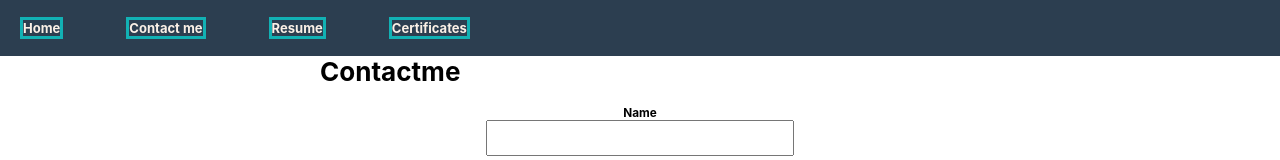
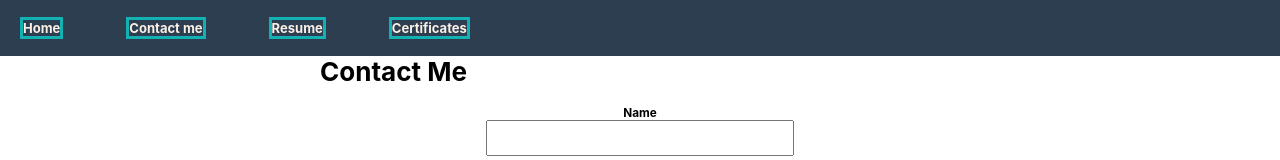
Before and after one commit to Jtenore/my_site, a React (Create React App) app: page /Contactme in a window 1280 px wide. Shown: the top 160 px of the page. Built offline with nearby package versions, Linux system fonts and the light colour scheme; the HTML template or start-up script is replaced by a standard one.

Commit message:
seperated Contact and me

```diff
--- a/src/components/Contactme.js
+++ b/src/components/Contactme.js
@@ -28,7 +28,7 @@ export const Contactme = () => {
 
 	return (
 		<div className="contact_div_form, side_pad">
-			<h1>Contactme</h1>
+			<h1>Contact Me</h1>
 
 			<div className="left_pad">
 				<form ref={form} onSubmit={sendEmail}>
```
